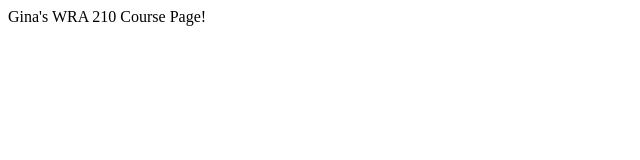
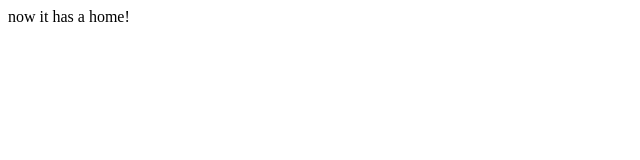
Before and after one commit to gapone11/test, a plain HTML site: page index.html in a window 1280 px wide. Shown: the whole page, without its empty margins (0-640 px from the left). Drawn offline with Linux system fonts and the light colour scheme.

Commit message:
added a home html page

```diff
--- a/index.html
+++ b/index.html
@@ -1 +1 @@
-<p>Gina's WRA 210 Course Page!</p>
+<p>now it has a home!</p>
```
